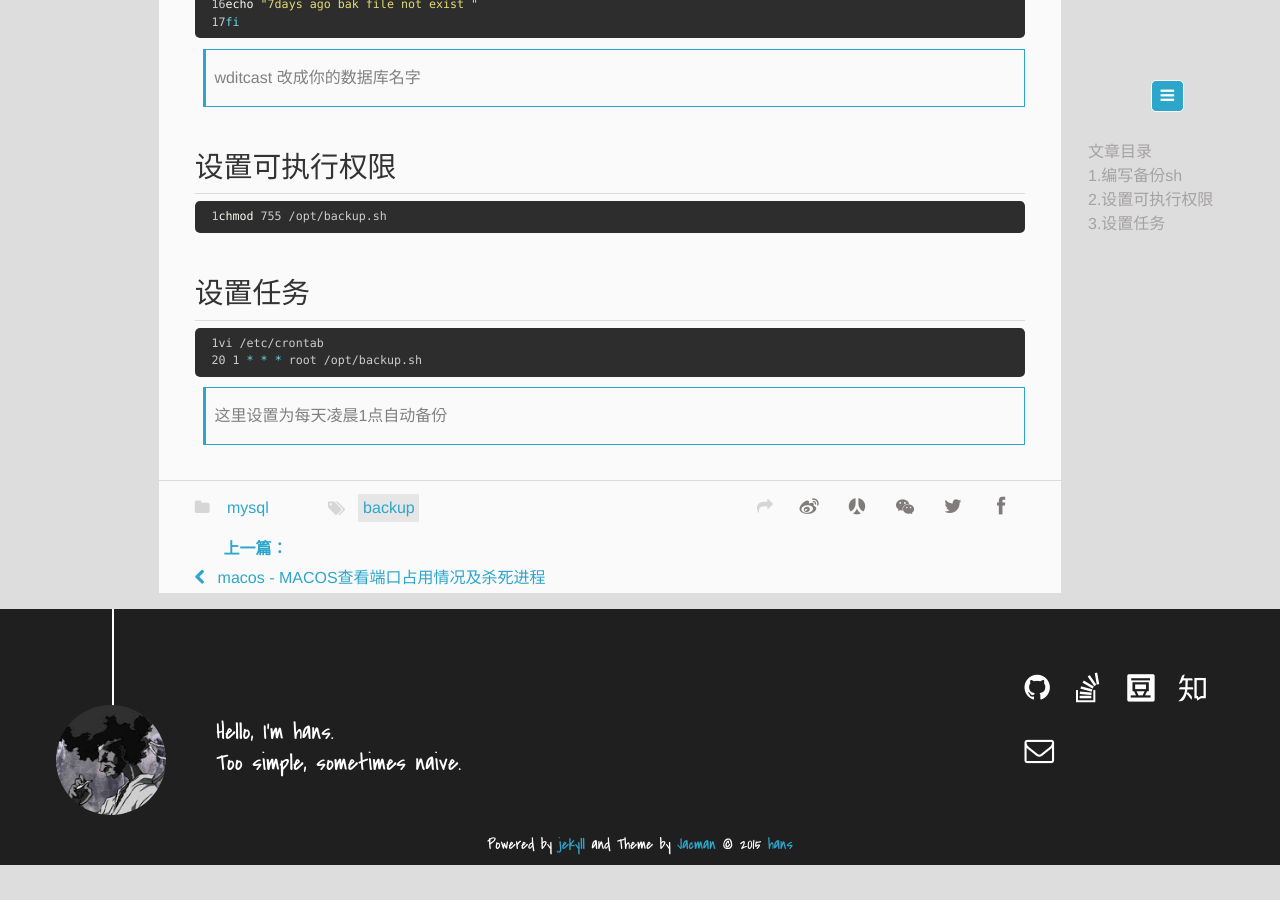
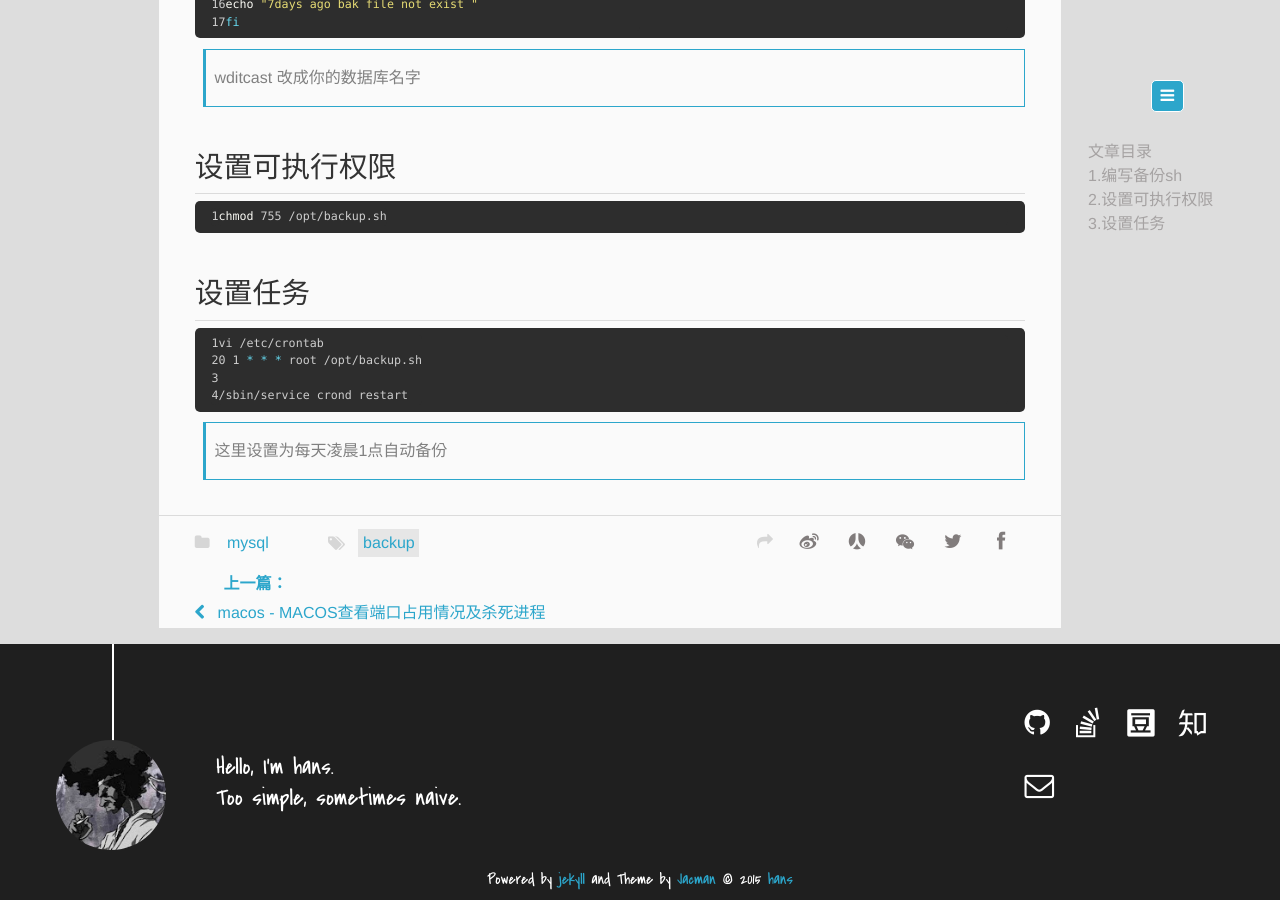
Before and after one commit to hans007/Hans007.GitHub.io, a Jekyll site: the page built from _posts/mysql/2017-03-15-mysql-backup.md, in a window 1280 px wide and 900 px high, scrolled down 690 px. Built offline with Jekyll 4.4.1, drawn with Linux system fonts in a browser that asks for light colours; comment, search, counter and statistics services are not loaded; before the commit the page ends 1555 px from its top, so only the background shows below that.

Commit message:
重置任务

````diff
--- a/_posts/mysql/2017-03-15-mysql-backup.md
+++ b/_posts/mysql/2017-03-15-mysql-backup.md
@@ -43,6 +43,8 @@ chmod 755 /opt/backup.sh
 ```sh
 vi /etc/crontab
 0 1 * * * root /opt/backup.sh
+
+/sbin/service crond restart
 ```
 
 > 这里设置为每天凌晨1点自动备份
````
